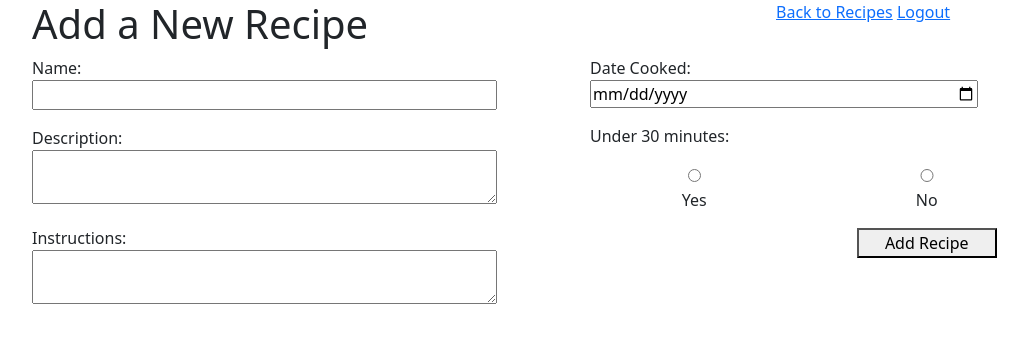
After one commit to j21winter/Python, a Flask app: page /add_recipe in a window 1280 px wide. The commit adds this page. Shown: the top 343 px of the page, without its empty margins (50-1078 px from the left). Run offline with Flask 3, Linux system fonts and the light colour scheme.

Commit message:
Add recipes and display in dashboard

```diff
--- /dev/null
+++ b/flask_mysql/belt-review/recipes/app/controllers/recipes_controller.py
@@ -0,0 +1,30 @@
+from app import app
+from flask import Flask, session, flash, redirect, render_template, request
+
+from app.models.recipe_model import Recipe
+from app.models import user_model
+
+@app.route('/add_recipe')
+def add_recipe():
+    return render_template('add_recipe.html')
+
+
+@app.route('/save_recipe', methods=['POST'])
+def save_recipe():
+    #validate the form
+    if not Recipe.validate_recipe(request.form):
+        flash('Adding recipe failed! Please try again', 'add_recipe')
+        return redirect('/add_recipe')
+
+    #call on save_recipe
+    recipe_id = Recipe.save_recipe({
+        'name': request.form['name'],
+        'description': request.form['description'],
+        'instructions': request.form['instructions'],
+        'under_30_mins': request.form['under_30_mins'],
+        'date_cooked': request.form['date_cooked'],
+        'user_id': request.form['user_id']
+    })
+    return redirect('/dashboard')
+
+#! next we will be looking to create the edit recipe and the show recipe page
--- /dev/null
+++ b/flask_mysql/belt-review/recipes/app/templates/add_recipe.html
@@ -0,0 +1,67 @@
+<!DOCTYPE html>
+<html lang="en">
+<head>
+    <meta charset="UTF-8">
+    <meta name="viewport" content="width=device-width, initial-scale=1.0">
+    <link href="https://cdn.jsdelivr.net/npm/bootstrap@5.3.1/dist/css/bootstrap.min.css" rel="stylesheet" integrity="sha384-4bw+/aepP/YC94hEpVNVgiZdgIC5+VKNBQNGCHeKRQN+PtmoHDEXuppvnDJzQIu9" crossorigin="anonymous">
+    <title>Add Recipe</title>
+</head>
+<body>
+    <div class="container">
+        <div class="navigation d-flex justify-content-between">
+            <h1>Add a New Recipe</h1>
+            <div class="right_nav col-4 justify-content-evenly">
+                <a href="/dashboard">Back to Recipes</a>
+                <a href="/logout">Logout</a>
+            </div>
+        </div>
+        {% with messages = get_flashed_messages(category_filter=['add_recipe']) %}
+            {% if messages %}
+                {% for message in messages %}
+                    <p>{{message}}</p>
+                {% endfor %}
+            {% endif %}
+        {% endwith %}
+        <form action="/save_recipe" class="form d-flex justify-content-evenly" method="POST">
+            <input name="user_id" type="hidden" value="{{session['id']}}">
+            <div class="form_left col-6">
+                <div class="mb-3">
+                    <label class="col-12" for="name"> Name:</label>
+                    <input class="col-10" type="text" name="name">
+                </div>
+                <div class="mb-3">
+                    <label class="col-10" for="description"> Description:</label>
+                    <textarea class="col-10" name="description" id="description" ></textarea>
+                </div>
+                <div class="mb-3">
+                    <label class="col-10" for="instructions"> Instructions:</label>
+                    <textarea class="col-10" name="instructions" id="instructions"  ></textarea>
+                </div>
+            </div>
+            <div class="form_right col-6">
+                <div class="mb-3 col-10">
+                    <label class="col-10" for="date_cooked"> Date Cooked:</label>
+                    <input class="col-10" type="date" name="date_cooked">
+                </div>
+                <div class="radio">
+                    <p>Under 30 minutes:</p>
+                    <div class="row d-flex justify-content-evenly col-10">
+                        <div class="mb-3 col-6">
+                            <input class="col-12 text-center" type="radio" name="under_30_mins" value="1">
+                            <label class="col-12 text-center" for="yes" >Yes</label>
+                        </div>
+                        <div class="mb-3 col-6">
+                            <input class="col-12 text-center" type="radio" name="under_30_mins" value="0">
+                            <label class="col-12 text-center" for="no" >No</label>
+                        </div>
+                    </div>
+                </div>
+                <div class="row col-9 d-flex justify-content-end">
+                    <button class="text-right col-4" type="submit">Add Recipe</button>
+                </div>
+            </div>
+        </form>
+    </div>
+    <script src="https://cdn.jsdelivr.net/npm/bootstrap@5.3.1/dist/js/bootstrap.bundle.min.js" integrity="sha384-HwwvtgBNo3bZJJLYd8oVXjrBZt8cqVSpeBNS5n7C8IVInixGAoxmnlMuBnhbgrkm" crossorigin="anonymous"></script>
+</body>
+</html>
--- a/flask_mysql/belt-review/recipes/server.py
+++ b/flask_mysql/belt-review/recipes/server.py
@@ -1,6 +1,6 @@
 from app import app
 # import controllers here!
-from app.controllers import users_controller
+from app.controllers import users_controller, recipes_controller
 
 if __name__ == ('__main__'):
     app.run(debug = True)
```
Also changed, not shown: flask_mysql/belt-review/recipes/app/controllers/users_controller.py (+30 -28 lines), flask_mysql/belt-review/recipes/app/models/recipe_model.py (added, +65 -0 lines), flask_mysql/belt-review/recipes/app/models/user_model.py (+40 -2 lines), flask_mysql/belt-review/recipes/app/templates/access.html (+12 -5 lines), flask_mysql/belt-review/recipes/app/templates/dashboard.html (+39 -1 lines).
